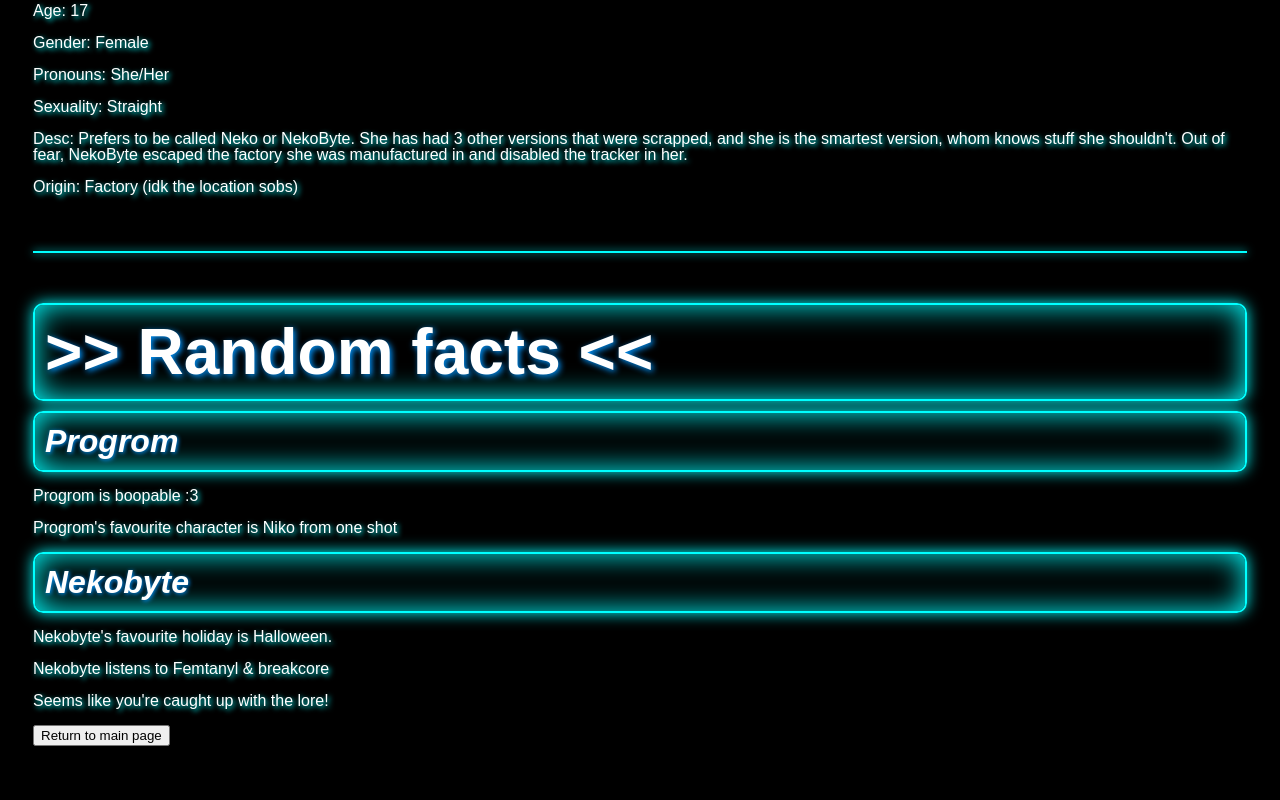
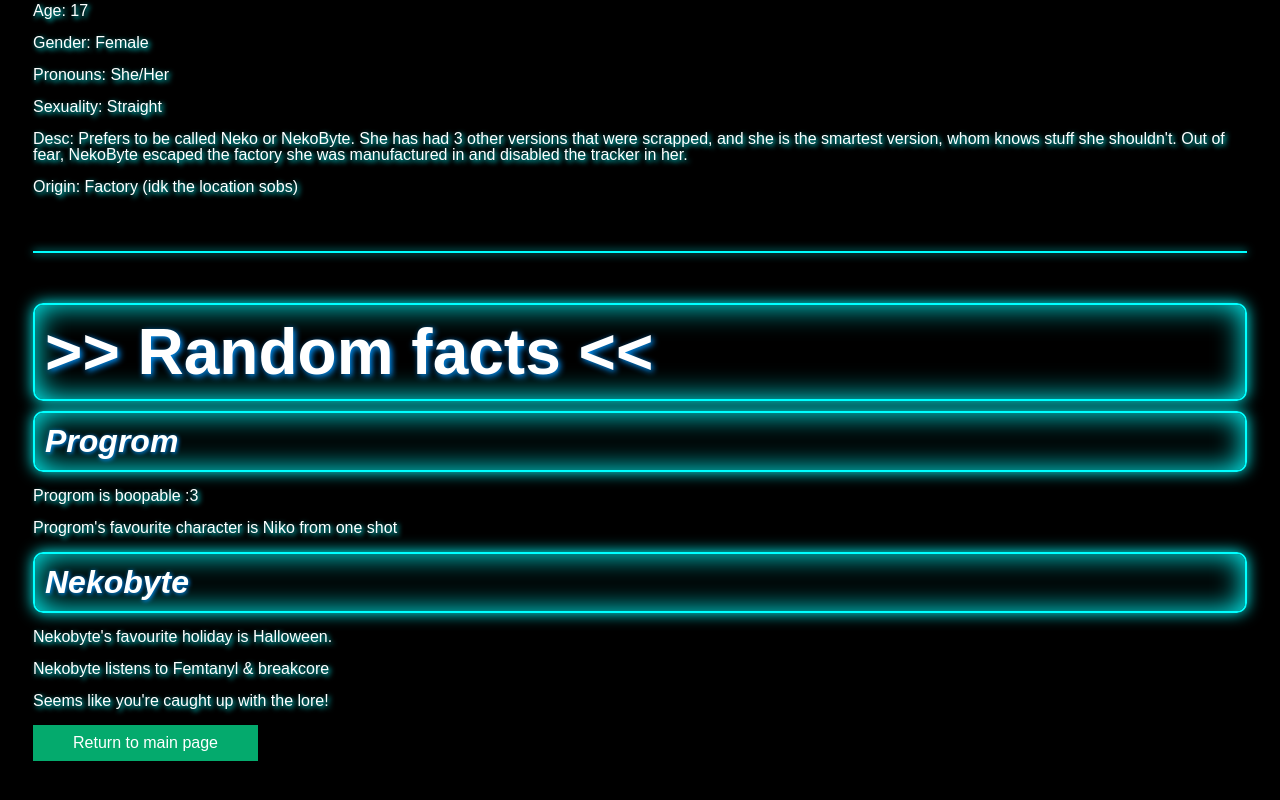
Before and after one commit to LinuxUserDev/progrom.ocstuff.github.io, a plain HTML site: page index.html in a window 1280 px wide. Shown: the part 1318-2118 px from the top of the page. Drawn offline with Linux system fonts and the light colour scheme; a script that the page names is missing.

Commit message:
Update styles.css

```diff
--- a/styles.css
+++ b/styles.css
@@ -112,3 +112,14 @@ body {
     display: block;
     margin: 0 auto;
 }
+
+.button {
+  background-color: #04AA6D;
+  border: none;
+  color: white;
+  padding: 9px 40px;
+  text-align: center;
+  text-decoration: none;
+  font-size: 16px;
+  cursor: pointer;
+}
```
